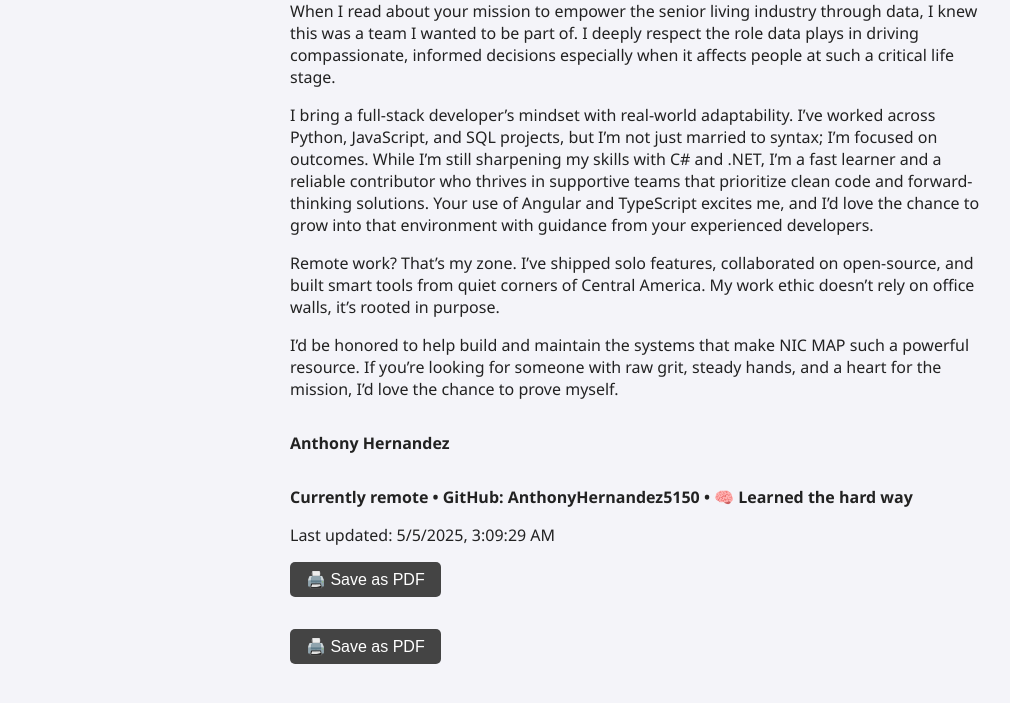
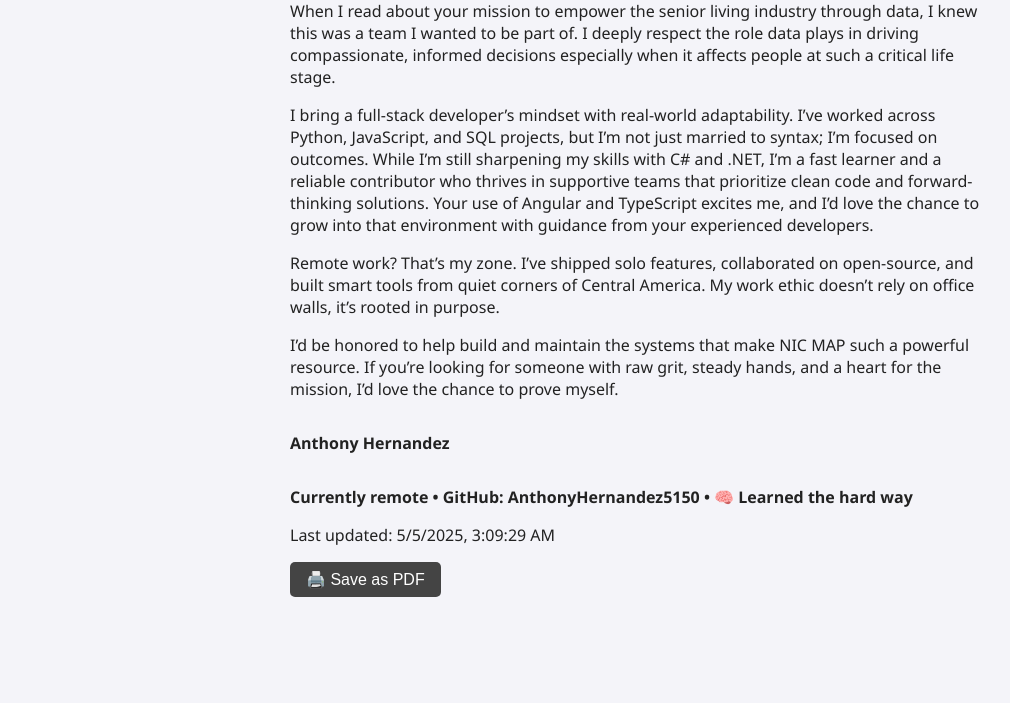
Before and after one commit to AnthonyHernandez5150/nicmap-cover-letter, a plain HTML site: page index.html in a window 1280 px wide. Shown: the part 169-872 px from the top of the page, without its empty margins (0-1010 px from the left). After the commit the page ends 830 px from the top, so only its background shows below. Drawn offline with Linux system fonts and the light colour scheme.

Commit message:
Update index.html

```diff
--- a/index.html
+++ b/index.html
@@ -26,7 +26,7 @@
     <button id="print-btn">🖨️ Save as PDF</button>
 
     <p id="last-updated"></p>
-    <button id="print-btn">🖨️ Save as PDF</button>
+
 
   </div>
   <script src="script.js"></script>
```
